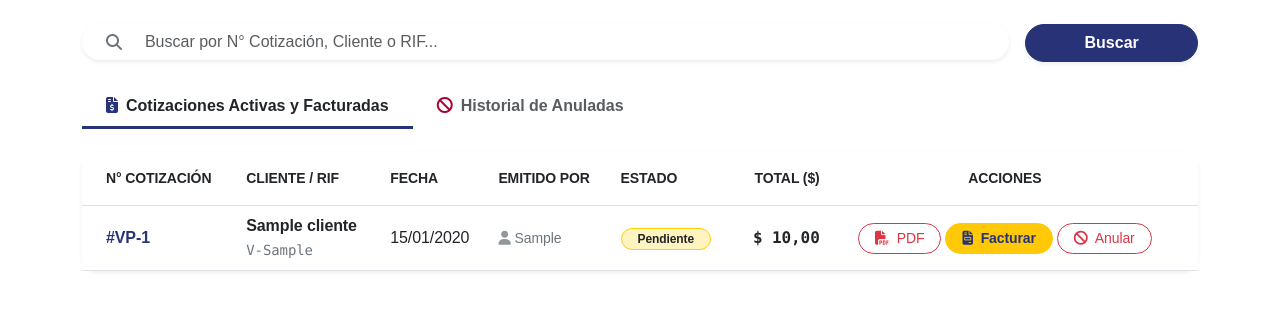
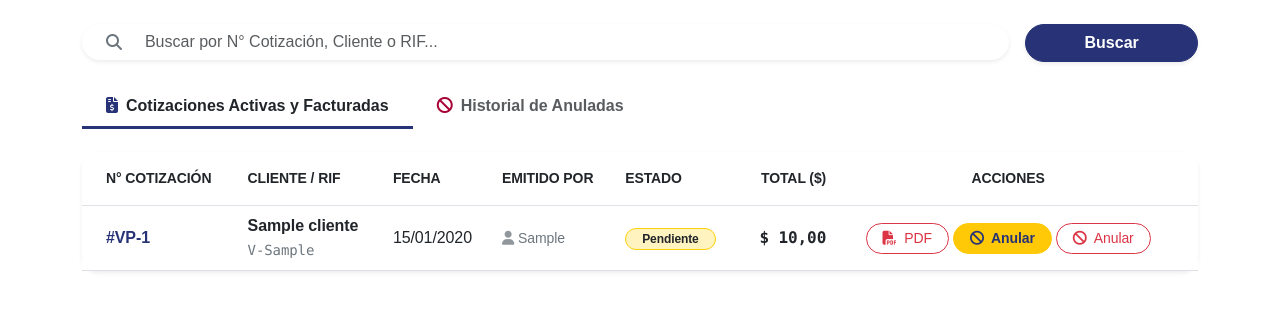
Before and after one commit to christian2195/CRM_VP, a Django app: page /facturacion/cotizaciones/ in a window 1280 px wide. Shown: the part 212-523 px from the top of the page. Run offline with Django 4.2, Linux system fonts and the light colour scheme; a user stored in the database is signed in; tables that the repository leaves empty hold one stand-in row (values such as "Sample post"); some web fonts are replaced.

Commit message:
Change 'Facturar' button to 'Anular' and update URL

```diff
--- a/templates/facturacion/lista_cotizaciones.html
+++ b/templates/facturacion/lista_cotizaciones.html
@@ -99,10 +99,10 @@
 
                                             {% if cot.estado != 'F' %}
                                                 <a href="{% url 'generar_factura' cot.id %}" class="btn btn-sm btn-warning fw-bold text-dark rounded-pill px-3" title="Emitir Factura Fiscal">
-                                                    <i class="fa-solid fa-file-invoice me-1"></i> Facturar
+                                                    <i class="fa-solid fa-ban me-1"></i> Anular
                                                 </a>
                                                 <!-- Botón Anular Cotización -->
-                                                <a href="{% url 'anular_cotizacion' cot.id %}" class="btn btn-sm btn-outline-danger rounded-pill px-3" title="Anular Cotización" onclick="return confirm('¿Estás seguro de anular la cotización VP-{{ cot.id }}? Los vehículos apartados volverán a estar disponibles.');">
+                                                <a href="{% url 'eliminar_cotizacion' cot.id %}" class="btn btn-sm btn-outline-danger rounded-pill px-3" title="Anular Cotización" onclick="return confirm('¿Estás seguro de anular la cotización VP-{{ cot.id }}? Los vehículos apartados volverán a estar disponibles.');">
                                                     <i class="fa-solid fa-ban me-1"></i> Anular
                                                 </a>
                                             {% elif cot.factura %}
```
